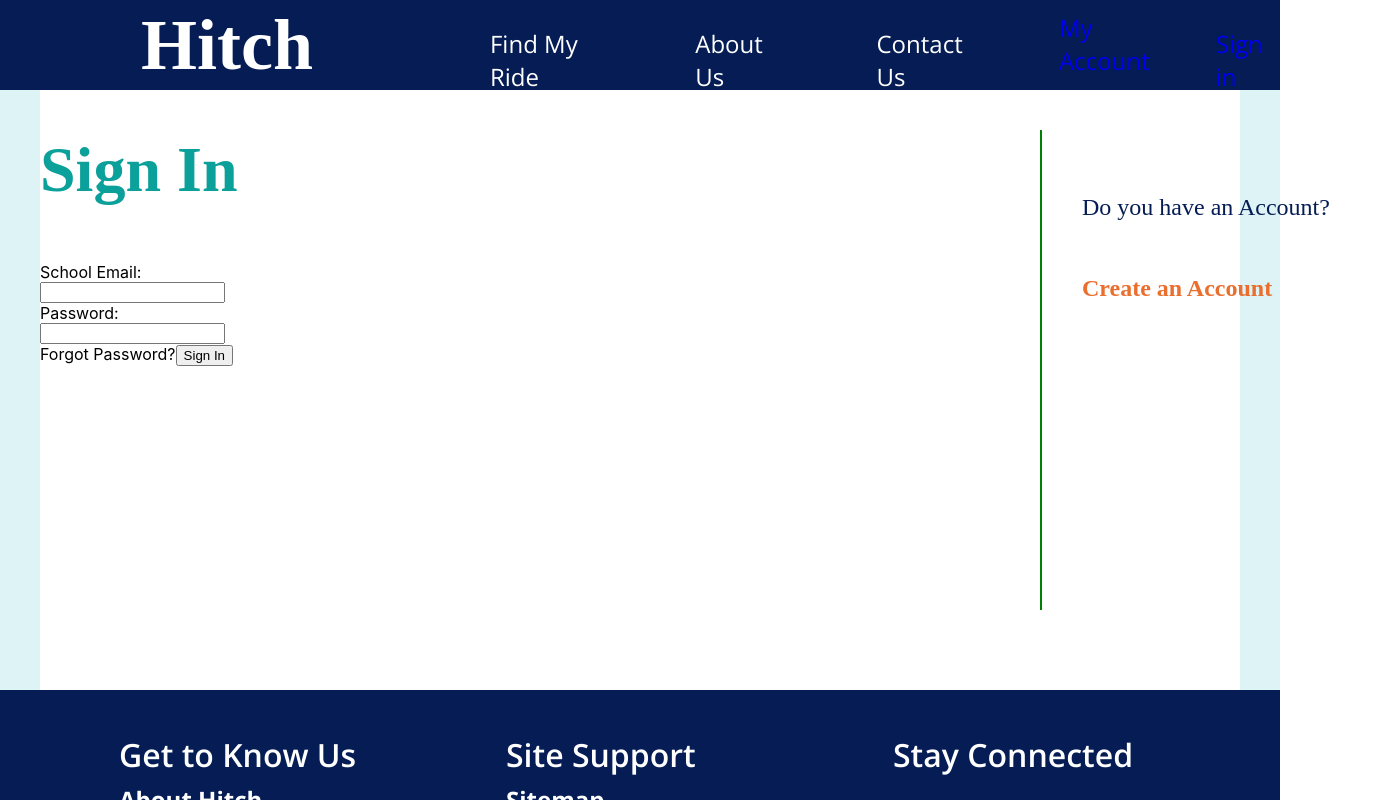
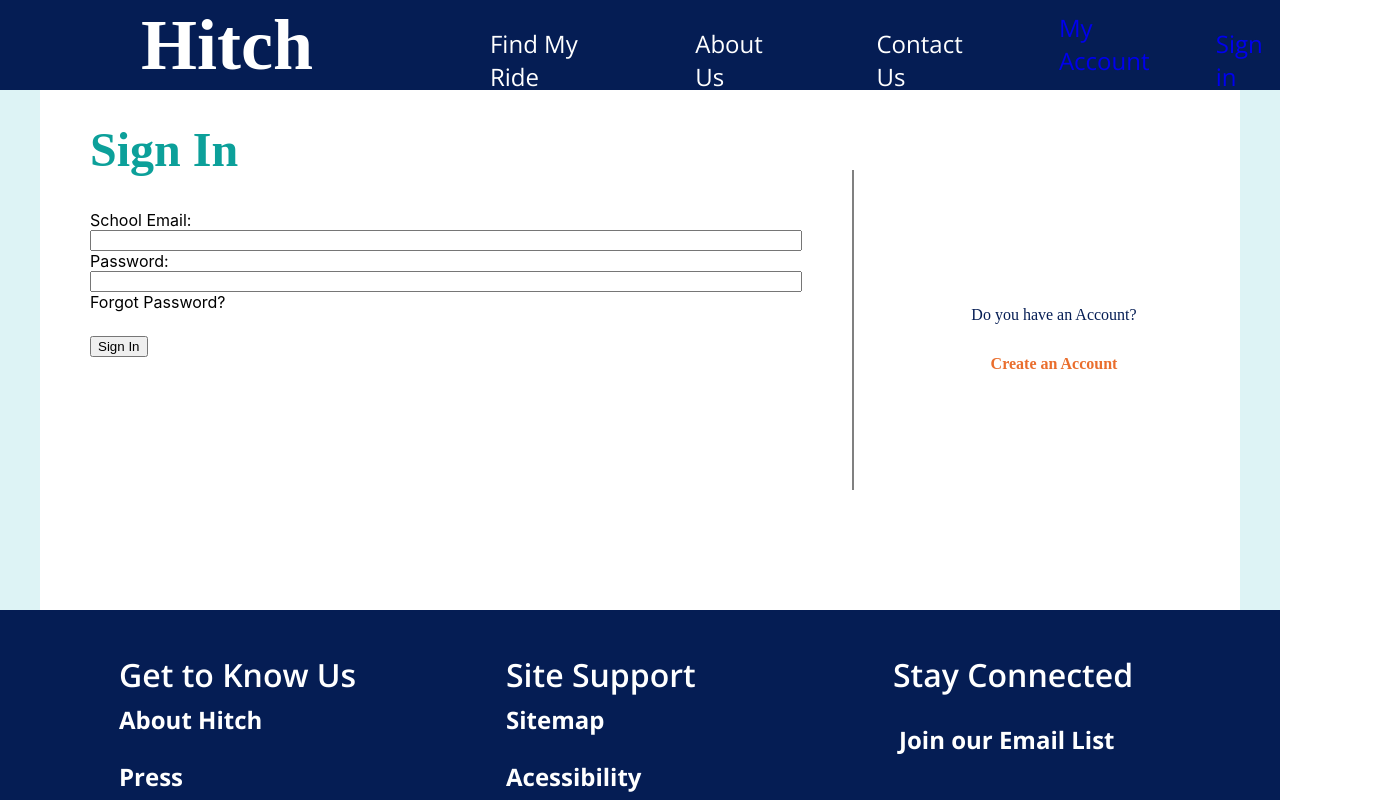
Before and after one commit to zohaibk22/Hitch, a React (Create React App) app in the folder client/: page /signin in a window 1280 px wide. Shown: the top 800 px of the page, 1398 px wide, since content can reach past the window. Built offline with nearby package versions, Linux system fonts and the light colour scheme.

Commit message:
styling complete

```diff
--- a/client/src/screens/CreateProfile/createProfile.css
+++ b/client/src/screens/CreateProfile/createProfile.css
@@ -26,12 +26,9 @@
     position: relative;
     top: 5vh;
     left: 5vh;
-     /* width: 1000px; */
      width: 45vw;
-    /* height: 95px; */
     height: 4vh;
     font-family: OpenSans;
-    /* font-size: 64px; */
     font-size: 4vh;
     font-weight: bold;
     font-stretch: normal;
@@ -47,9 +44,8 @@ input{
 }
 
 .input-field{
-  /* width: 782px; */
+
   width: 40vw;
-  /* height: 75px; */
   height: 4.5vh;
   border-radius: 10px;
   border: solid 2px #c4c4c4;
@@ -76,7 +72,7 @@ input{
    position: relative;
     top: 5vh;
     left: 1vh;
-     width: 81vw;
+    width: 83vw;
     height: 4vh;
     font-family: OpenSans;
     font-size: 3.7vh;
@@ -92,12 +88,14 @@ input{
   .create-user-account {
     position: absolute;
     left: 1.3vh;
+    bottom: 50vh
   }
 
   .input-field{
   /* width: 782px; */
     width: 75vw;
-    /* height: 75px; */
+    height: 20vh;
+
 
 
   }
@@ -106,7 +104,7 @@ input{
     left: 0vh;
     top: 2vh;
     width: 85vw;
-    /* height: 75px; */
+
     height:7vh;
 
 
@@ -130,7 +128,9 @@ input{
   }
 
   .heading {
-    font-size: 5vh;
-}
+    font-size: 4vh;
+    width: 80vw;
+
+  }
 
 }
--- a/client/src/screens/LoginPage/Login.css
+++ b/client/src/screens/LoginPage/Login.css
@@ -4,50 +4,76 @@
     justify-content: space-evenly;
     border-right: 40px solid #ddf3f5;
     border-left: 40px solid #ddf3f5;
-     height: 75vh;
+     height: 65vh;
+}
+
+.signin-option-container{
+  margin: 0px 50px;
+}
+
+
+.signin-form{
+  position: relative;
+  top:5vh;
 }
 
 .signin-header {
-     width: 1000px;
-    height: 95px;
+  position: relative;
+  top: 4vh;
+     /* width: 1000px; */
+     width: 40vw;
+    /* height: 95px; */
+    height: 10vh;
     font-family: OpenSans;
-    font-size: 64px;
+    font-size: 6vh;;
     font-weight: bold;
     font-stretch: normal;
     font-style: normal;
     line-height: normal;
     letter-spacing: normal;
     color: #0ca09a;
+    margin:0px
+}
+
+.input-field-signin {
+  width: 55vw;
+}
+
+.signin-button{
+  position: relative;
+  display: block;
+  margin: 0px;
+  top: 3vh;
 }
 
 .create-account{
   position: relative;
-    border-left: 2px solid green;
-    height: 50vh;
+    border-left: 2px solid grey;
+    height: 30vh;
     padding: 5vh;
-    top: 5vh;
+    top: 10vh;
+    text-align: center;
 
 }
 
 
 .create-account-link{
-  width: 276px;
+  width: 25vw;;
   height: 33px;
   font-family: OpenSans;
-  font-size: 24px;
   font-weight: bold;
   font-stretch: normal;
   font-style: normal;
   line-height: normal;
   letter-spacing: normal;
   color: #ea6e2d;
+  margin:0
 }
 
 .create-account-header{
-  width: 276px;
+  width: 25vw;;
   height: 33px;
   font-family: OpenSans;
-  font-size: 24px;
   font-weight: normal;
   font-stretch: normal;
   font-style: normal;
@@ -58,4 +84,96 @@
 }
 .combination{
      position: relative;
+     top: 10vh;
+     font-size: 2vh;
 }
+
+.desktop-view {
+  display: none;
+}
+
+@media only screen and (max-width: 375px) {
+
+  .main-login-container{
+    display: block;
+    border-right: 15px solid #ddf3f5;
+    border-left: 15px solid #ddf3f5;
+  }
+  .signin-button{
+    width: 85vw;
+    margin: 0px;
+    top: 3vh;
+    font-size: 2vh;
+
+
+  }
+
+  .signin-form{
+  margin: 0 1vh;
+  }
+
+  .signin-header {
+  width: 55vw;
+  margin: 0% 20%
+
+
+
+  }
+
+  .input-field-signin {
+    width: 80vw;
+    height: 4vh;
+  }
+
+  .create-account {
+    display: none;
+  }
+
+
+.create-account-link{
+  width: 25vw;;
+  height: 33px;
+  font-family: OpenSans;
+  font-weight: bold;
+  font-stretch: normal;
+  font-style: normal;
+  line-height: normal;
+  letter-spacing: normal;
+  color: #ea6e2d;
+  margin:0
+}
+
+.create-account-header{
+  width: 25vw;;
+  height: 33px;
+  font-family: OpenSans;
+  font-weight: normal;
+  font-stretch: normal;
+  font-style: normal;
+  line-height: normal;
+  letter-spacing: normal;
+  color: #051d54;
+
+  }
+  .combination{
+     position: relative;
+     top: 10vh;
+     font-size: 1.7vh;
+     display: none;
+  }
+
+  .signin-option-container{
+  margin: 0px 0px;
+  }
+
+  .desktop-view {
+  display: block;
+  margin: 0px;
+  }
+
+}
+
+@media only screen and (min-width: 376px) and (max-width: 1024px) {
+
+
+}
--- a/client/src/screens/LoginPage/Login.jsx
+++ b/client/src/screens/LoginPage/Login.jsx
@@ -56,12 +56,13 @@ class Login extends Component {
 
                 <Layout>
                 <div className = "main-login-container">
-                    <div className="sign-in-option-container">
+                    <div className="signin-option-container">
                         <h1 className="signin-header">Sign In</h1>
-                        <form onSubmit={this.handleSubmit}>
+                        <form className="signin-form" onSubmit={this.handleSubmit}>
                             <label>School Email:</label>
 
                             <input type="text"
+                            className = "input-field-signin"
                             onChange={this.handleChange}
                             name="emailAddress"
                             value={profile.emailAddress}
@@ -70,6 +71,7 @@ class Login extends Component {
                             <label>Password:</label>
 
                             <input type="password"
+                            className = "input-field-signin"
                             name="password"
                             value={profile.password}
                             onChange={this.handleChange}
@@ -77,7 +79,12 @@ class Login extends Component {
 
                             <label>Forgot Password?</label>
 
-                        <button>Sign In</button>
+                        <button className = "signin-button">Sign In</button>
+
+                        <div className="desktop-view">
+                        <p className="create-account-header combination">Do you have an Account?</p>
+                        <Link  to="/create/profile"><p className ="create-account-link combination">Create an Account</p></Link>
+                        </div>
                         </form>
                     </div>
                     <div className="create-account">
```
Also changed, not shown: client/src/components/CreateProfile/Heading/Heading.jsx (+9 -0 lines), client/src/screens/CreateProfile/createProfile.jsx (+0 -8 lines).
